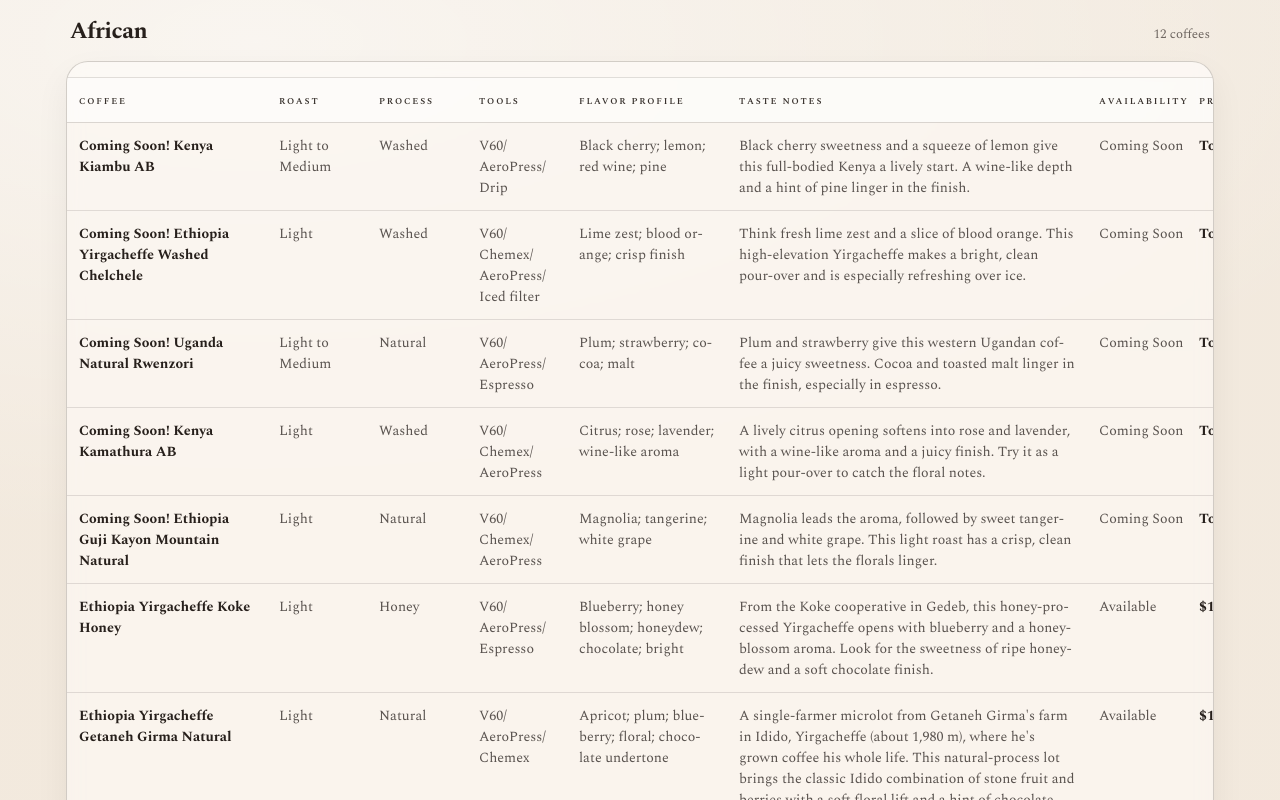
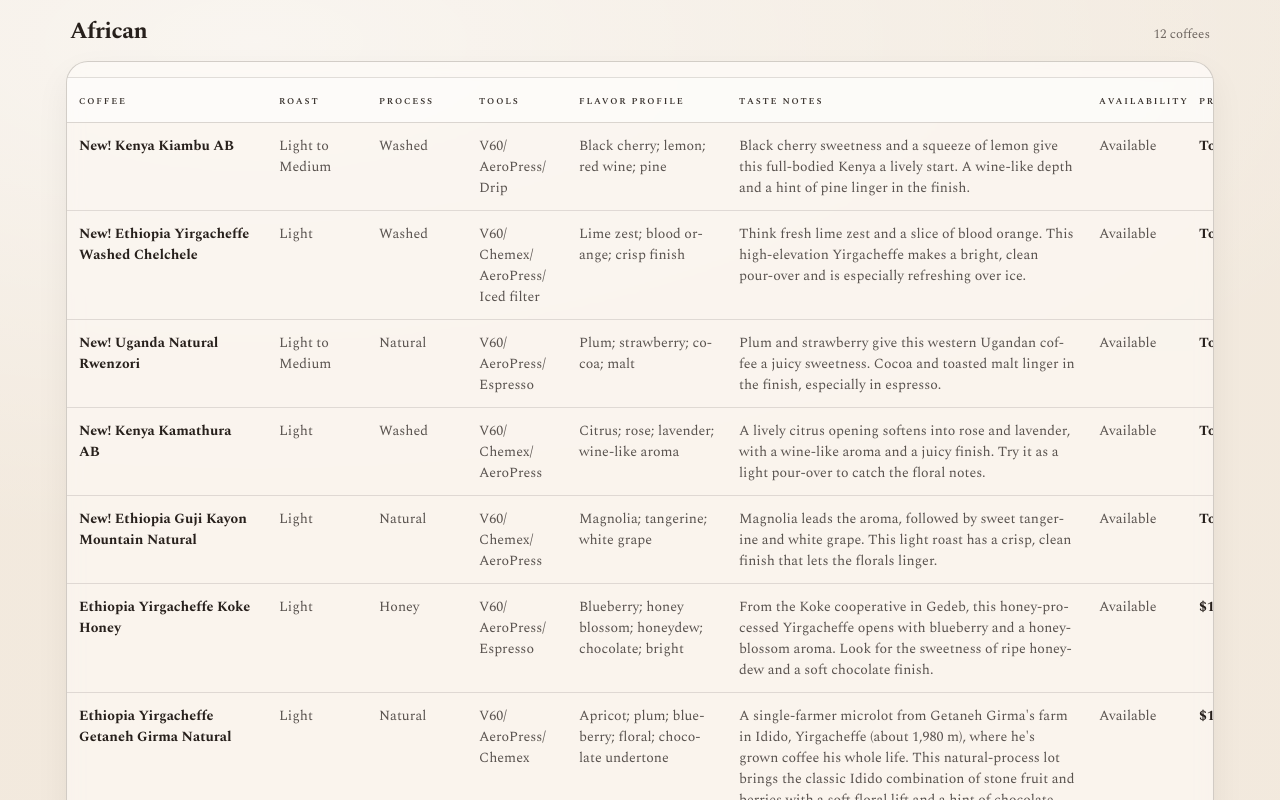
Before and after one commit to 38thstcoffee/38thstcoffee.github.io, a plain HTML site: page index.html in a window 1280 px wide. Shown: the part 600-1400 px from the top of the page. Drawn offline with nearby package versions, Linux system fonts and the light colour scheme.

Commit message:
Mark nine incoming coffees available and label them New

```diff
--- a/index.html
+++ b/index.html
@@ -510,97 +510,97 @@
 <script>
 const coffees = [
   {
-    coffee: "Coming Soon! Kenya Kiambu AB",
+    coffee: "New! Kenya Kiambu AB",
     roast: "Light to Medium",
     process: "Washed",
     tools: "V60/AeroPress/Drip",
     flavor: "Black cherry; lemon; red wine; pine",
     notes: "Black cherry sweetness and a squeeze of lemon give this full-bodied Kenya a lively start. A wine-like depth and a hint of pine linger in the finish.",
-    availability: "Coming Soon",
+    availability: "Available",
     price: "To be announced",
     bag: "8 oz",
     origin: "Kenya — Kiambu highlands"
   },
   {
-    coffee: "Coming Soon! Ethiopia Yirgacheffe Washed Chelchele",
+    coffee: "New! Ethiopia Yirgacheffe Washed Chelchele",
     roast: "Light",
     process: "Washed",
     tools: "V60/Chemex/AeroPress/Iced filter",
     flavor: "Lime zest; blood orange; crisp finish",
     notes: "Think fresh lime zest and a slice of blood orange. This high-elevation Yirgacheffe makes a bright, clean pour-over and is especially refreshing over ice.",
-    availability: "Coming Soon",
+    availability: "Available",
     price: "To be announced",
     bag: "8 oz",
     origin: "Ethiopia — Chelchele, Yirgacheffe, Gedeo Zone; Worka mill"
   },
   {
-    coffee: "Coming Soon! Uganda Natural Rwenzori",
+    coffee: "New! Uganda Natural Rwenzori",
     roast: "Light to Medium",
     process: "Natural",
     tools: "V60/AeroPress/Espresso",
     flavor: "Plum; strawberry; cocoa; malt",
     notes: "Plum and strawberry give this western Ugandan coffee a juicy sweetness. Cocoa and toasted malt linger in the finish, especially in espresso.",
-    availability: "Coming Soon",
+    availability: "Available",
     price: "To be announced",
     bag: "8 oz",
     origin: "Uganda — Rwenzori Mountains; Kapkwai Farmers’ Cooperative"
   },
   {
-    coffee: "Coming Soon! Colombia Huila Santa Maria Natural",
+    coffee: "New! Colombia Huila Santa Maria Natural",
     roast: "Light",
     process: "Natural",
     tools: "V60/AeroPress/Drip/Espresso",
     flavor: "Strawberry; kiwi; crisp apple",
     notes: "Strawberry sweetness meets tangy kiwi and crisp apple in this juicy, medium-bodied coffee. Try it as a bright pour-over or a fruit-forward espresso.",
-    availability: "Coming Soon",
+    availability: "Available",
     price: "To be announced",
     bag: "8 oz",
     origin: "Colombia — Santa Maria, Huila; local smallholder farms"
   },
   {
-    coffee: "Coming Soon! Sumatra Kerinci Natural",
+    coffee: "New! Sumatra Kerinci Natural",
     roast: "Light to Medium",
     process: "Natural",
     tools: "V60/AeroPress/Espresso",
     flavor: "Pineapple; citrus; honey",
     notes: "This sun-dried coffee from Sumatra’s Kerinci Valley has notes of pineapple and citrus, with a honey-sweet finish. Try it as a pour-over for its bright fruit or as a juicy espresso.",
-    availability: "Coming Soon",
+    availability: "Available",
     price: "To be announced",
     bag: "8 oz",
     origin: "Indonesia — Kerinci Valley, Sumatra"
   },
   {
-    coffee: "Coming Soon! Bali Natural Kintamani",
+    coffee: "New! Bali Natural Kintamani",
     roast: "Light to Medium",
     process: "Natural",
     tools: "V60/AeroPress/Drip",
     flavor: "Strawberry; watermelon; tropical fruit; cocoa",
     notes: "Strawberry and watermelon brighten a smooth, full-bodied cup. A floral aroma and a soft cocoa finish round out this naturally processed Bali coffee.",
-    availability: "Coming Soon",
+    availability: "Available",
     price: "To be announced",
     bag: "8 oz",
     origin: "Indonesia — Kintamani, Bali"
   },
   {
-    coffee: "Coming Soon! Kenya Kamathura AB",
+    coffee: "New! Kenya Kamathura AB",
     roast: "Light",
     process: "Washed",
     tools: "V60/Chemex/AeroPress",
     flavor: "Citrus; rose; lavender; wine-like aroma",
     notes: "A lively citrus opening softens into rose and lavender, with a wine-like aroma and a juicy finish. Try it as a light pour-over to catch the floral notes.",
-    availability: "Coming Soon",
+    availability: "Available",
     price: "To be announced",
     bag: "8 oz",
     origin: "Kenya — Kamavindi selection from multiple farms and mills"
   },
   {
-    coffee: "Coming Soon! Ethiopia Guji Kayon Mountain Natural",
+    coffee: "New! Ethiopia Guji Kayon Mountain Natural",
     roast: "Light",
     process: "Natural",
     tools: "V60/Chemex/AeroPress",
     flavor: "Magnolia; tangerine; white grape",
     notes: "Magnolia leads the aroma, followed by sweet tangerine and white grape. This light roast has a crisp, clean finish that lets the florals linger.",
-    availability: "Coming Soon",
+    availability: "Available",
     price: "To be announced",
     bag: "8 oz",
     origin: "Ethiopia — Guji; Kayon Mountain Estate"
@@ -655,13 +655,13 @@ const coffees = [
     origin: "Mexico — Bella Vista, Chiapas; Rosalba Cifuentes family lot; single-varietal Bourbon; 4,000–5,000 ft."
   },
   {
-    coffee: "Coming Soon! Java Dadar",
+    coffee: "New! Java Dadar",
     roast: "Medium to Dark",
     process: "Washed",
     tools: "Drip/French Press/Espresso",
     flavor: "Chocolate; molasses; warm spice",
     notes: "Molasses sweetness and warm spice give this Java a rich finish, with soft chocolate underneath. Its full body makes it a good choice for French press or espresso.",
-    availability: "Coming Soon",
+    availability: "Available",
     price: "$19.00",
     bag: "8 oz",
     origin: "Indonesia — Taman Dadar, East Java"
```
